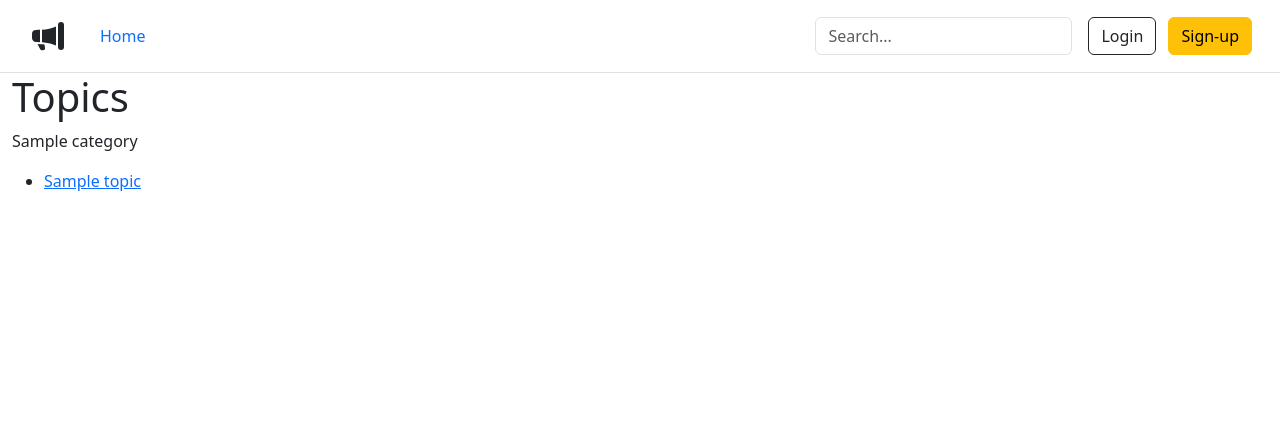
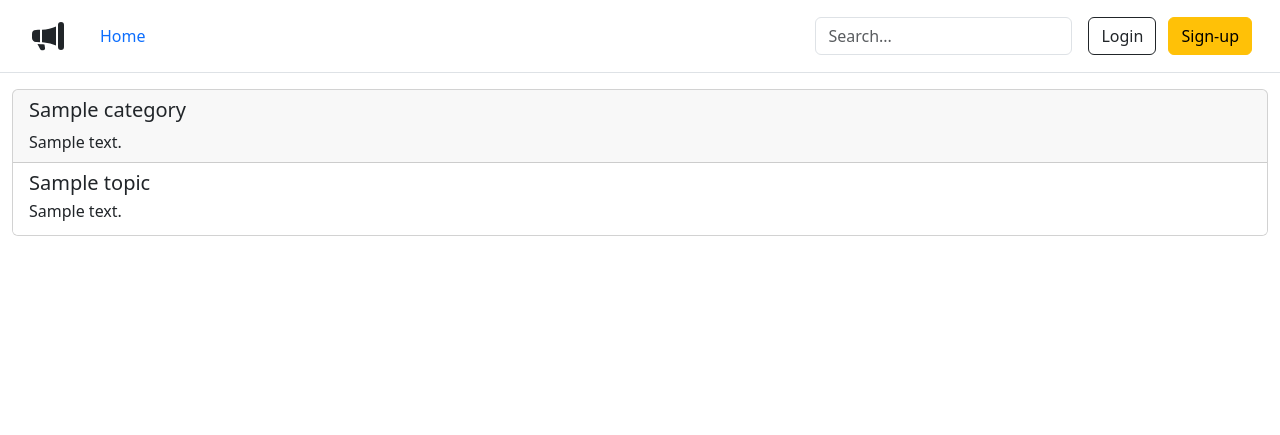
Before and after one commit to harrelchris/topics, a Django app: page / in a window 1280 px wide. Shown: the top 435 px of the page. Run offline with Django 4.2, Linux system fonts and the light colour scheme; tables that the repository leaves empty hold one stand-in row (values such as "Sample post").

Commit message:
Add card styling

```diff
--- a/topics/content/templates/content/topic_list.html
+++ b/topics/content/templates/content/topic_list.html
@@ -3,13 +3,23 @@
 {% block title %}Topics{% endblock %}
 
 {% block content %}
-  <h1>Topics</h1>
   {% for category in categories %}
-    <p>{{ category.name }}</p>
-    <ul>
-    {% for topic in category.topics.all %}
-      <li><a href="{% url 'content:topic_detail' pk=topic.pk %}">{{ topic.name }}</a></li>
-    {% endfor %}
-    </ul>
+    <div class="card my-3">
+      <div class="card-header">
+        <h5 class="card-title">{{ category.name }}</h5>
+        <p class="card-text">{{ category.description }}</p>
+      </div>
+
+      <div class="list-group">
+      {% for topic in category.topics.all %}
+        <a href="{% url 'content:topic_detail' pk=topic.pk %}" class="list-group-item list-group-item-action border border-0 {% if forloop.first %}{% else %}border-top{% endif %}" aria-current="true">
+          <div class="d-flex w-100 justify-content-between">
+            <h5 class="mb-1">{{ topic.name }}</h5>
+          </div>
+          <p class="mb-1">{{ topic.description }}</p>
+        </a>
+      {% endfor %}
+      </div>
+    </div>
   {% endfor %}
 {% endblock %}
```
